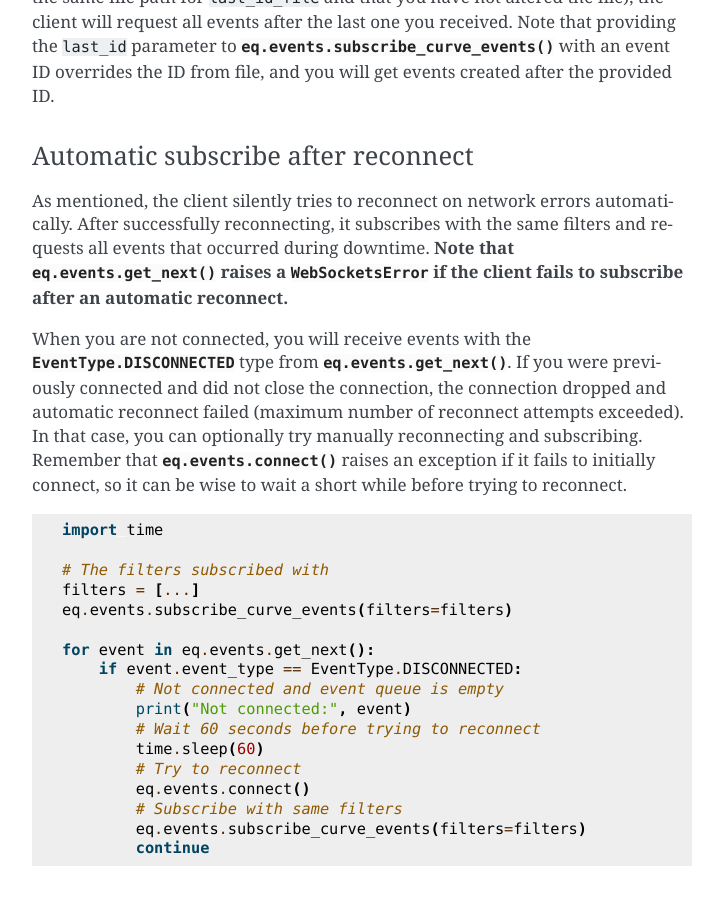
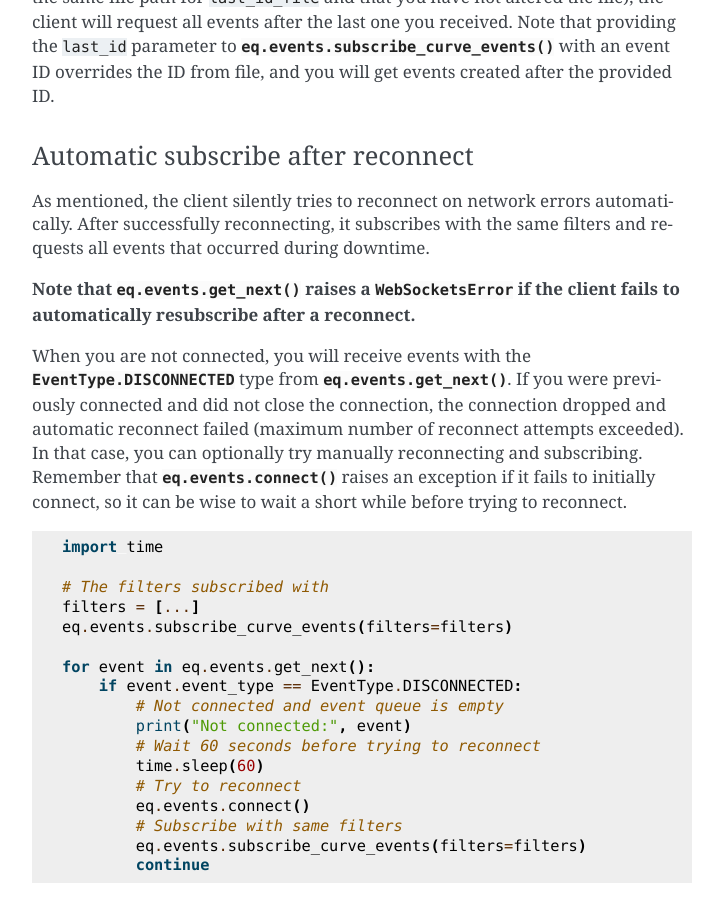
Before and after one commit to energyquantified/eq-python-client, a Sphinx documentation site: the page built from docs/userguide/push-feed.rst, in a window 1280 px wide and 900 px high, scrolled down 12862 px. Shown: the whole window, without its empty margins (388-1111 px from the left). Built offline with Sphinx 7.4.7, drawn with Linux system fonts in a browser that asks for light colours.

Commit message:
Update docs

```diff
--- a/docs/userguide/push-feed.rst
+++ b/docs/userguide/push-feed.rst
@@ -735,11 +735,13 @@ Automatic subscribe after reconnect
 
 As mentioned, the client silently tries to reconnect on network
 errors automatically. After successfully reconnecting, it subscribes with the same
-filters and requests all events that occurred during downtime. **Note that**
+filters and requests all events that occurred during downtime.
+
+**Note that**
 :py:meth:`eq.events.get_next() <energyquantified.api.EventsAPI.get_next>`
 **raises a**
 :py:class:`WebSocketsError <energyquantified.exceptions.WebSocketsError>`
-**if the client fails to subscribe after an automatic reconnect.**
+**if the client fails to automatically resubscribe after a reconnect.**
 
 When you are not connected, you will receive events with the
 :py:class:`EventType.DISCONNECTED <energyquantified.events.EventType>` type
```
